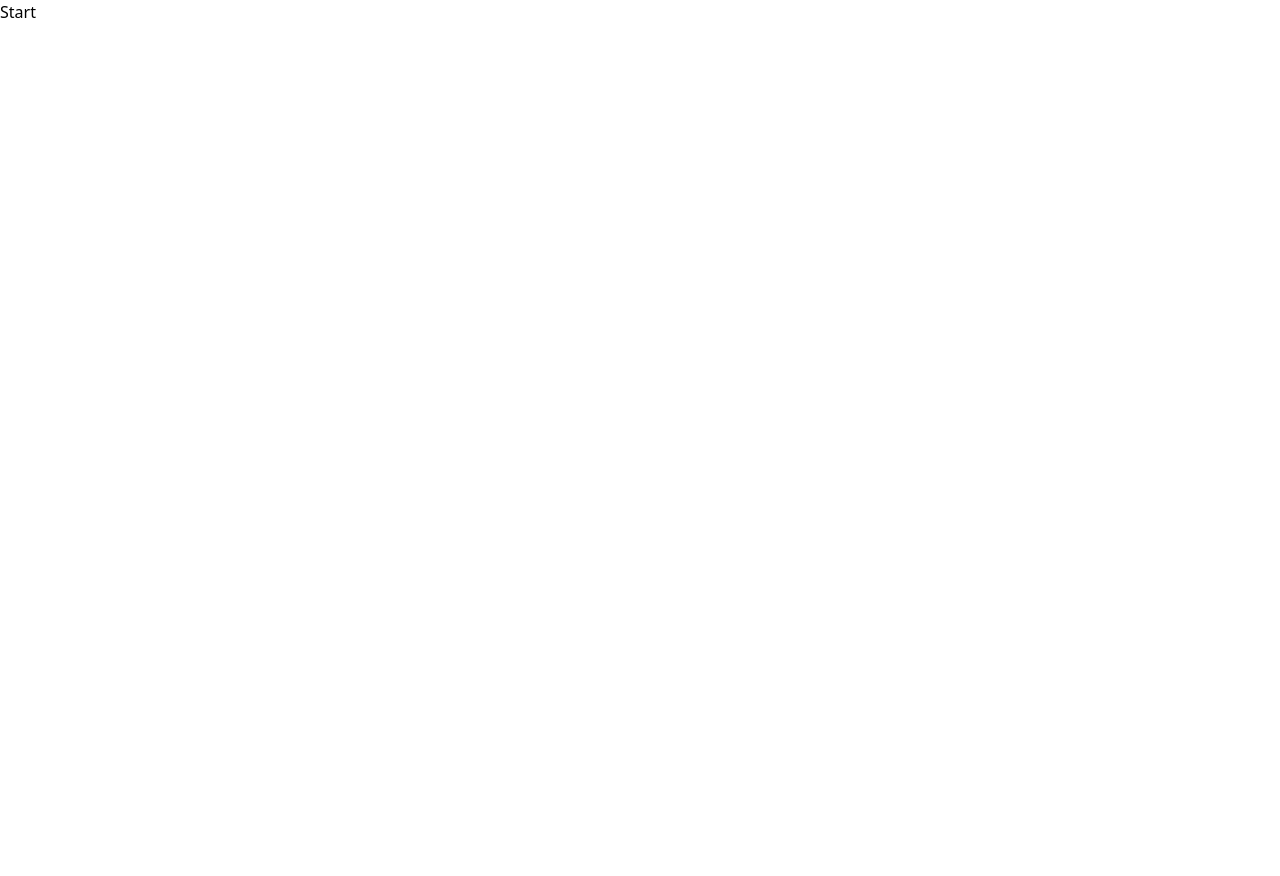
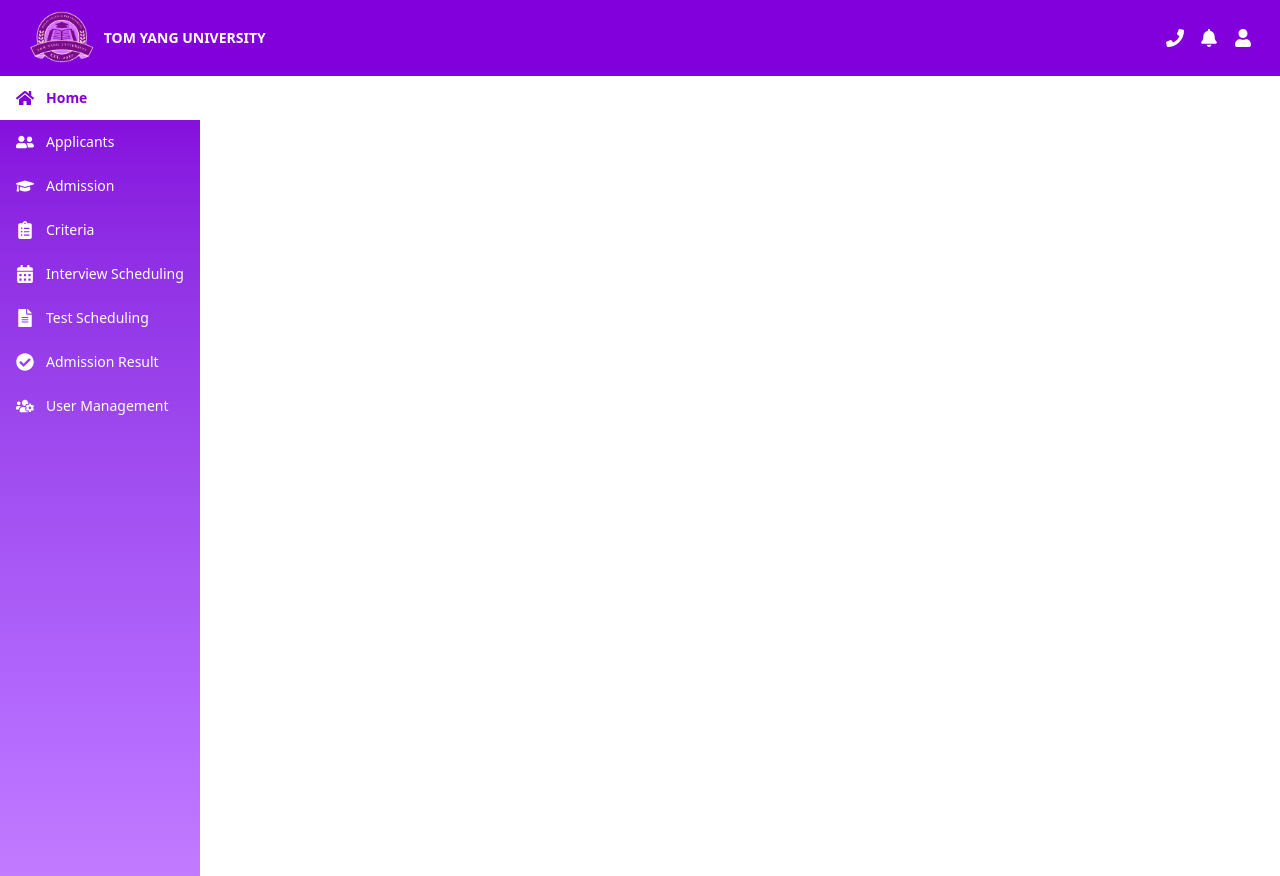
Before and after one commit to AkaruiHikari/Application-Status-Tracking, a React (Vite) app in the folder Tracker/: page / in a window 1280 px wide. Before the commit the page ends 800 px from the top, so only its background shows below. Built offline with nearby package versions, Linux system fonts and the light colour scheme.

Commit message:
done header and side bar

```diff
--- a/Tracker/package.json
+++ b/Tracker/package.json
@@ -13,6 +13,7 @@
     "@tailwindcss/vite": "^4.0.15",
     "react": "^19.0.0",
     "react-dom": "^19.0.0",
+    "react-icons": "^5.5.0",
     "react-router-dom": "^7.4.0",
     "tailwindcss": "^4.0.15"
   },
--- a/Tracker/src/App.jsx
+++ b/Tracker/src/App.jsx
@@ -2,6 +2,7 @@ import React from 'react'
 import './App.css'
 import { Routes, Route } from 'react-router-dom'
 import StartPage from './Pages/Start'
+import Applicants from './Pages/Applicants'
 
 
 
@@ -10,6 +11,8 @@ export default function App() {
 
     <Routes>
       <Route path="/" element={<StartPage/>}/>
+      <Route path="/applicants" element={<Applicants/>}/>
+
     </Routes>
 
 
--- /dev/null
+++ b/Tracker/src/Components/Header.jsx
@@ -0,0 +1,33 @@
+import React from 'react'
+import Logo from '../assets/Images/Logo.png'
+import { FaPhone, FaBell, FaUser } from 'react-icons/fa';
+import { Link } from 'react-router-dom';
+
+
+
+function Header() {
+  return (
+    <header className='bg-purple-700 text-white px-7 py-2 flex justify-between items-center '>
+        <div className="flex items-center gap-2">
+            <img className='h-15 w-auto' src={Logo} alt="" />
+
+            <span className="font-bold text-sm uppercase">Tom Yang University</span>
+
+        </div>
+
+        <div className="flex items-center gap-4 text-lg">
+            <Link to="/contact">
+                <FaPhone className="cursor-pointer" />
+            </Link>
+            <Link to="/notifications">
+                <FaBell className="cursor-pointer" />
+            </Link>
+            <Link to="/profile">
+                <FaUser className="cursor-pointer" />
+            </Link>
+        </div>
+    </header>
+  )
+}
+
+export default Header
--- /dev/null
+++ b/Tracker/src/Components/Sidebar.jsx
@@ -0,0 +1,35 @@
+import { FaHome, FaUserFriends, FaGraduationCap, FaClipboardList, FaCalendarAlt, FaFileAlt, FaCheckCircle, FaUsersCog } from 'react-icons/fa';
+import { NavLink } from 'react-router-dom';
+import React from 'react';
+
+
+const menuItems = [
+  { label: 'Home', icon: <FaHome />, path: '/' },
+  { label: 'Applicants', icon: <FaUserFriends />, path: '/applicants' },
+  { label: 'Admission', icon: <FaGraduationCap />, path: '/admission' },
+  { label: 'Criteria', icon: <FaClipboardList />, path: '/criteria' },
+  { label: 'Interview Scheduling', icon: <FaCalendarAlt />, path: '/interview-scheduling' },
+  { label: 'Test Scheduling', icon: <FaFileAlt />, path: '/test-scheduling' },
+  { label: 'Admission Result', icon: <FaCheckCircle />, path: '/admission-result' },
+  { label: 'User Management', icon: <FaUsersCog />, path: '/user-management' },
+];
+
+export default function Sidebar() {
+  return (
+    <aside className="w-50 h-screen bg-gradient-to-b from-purple-700 to-purple-400 text-white flex flex-col">
+      {menuItems.map((item) => (
+        <NavLink
+          key={item.label}
+          to={item.path}
+          className={({ isActive }) =>
+            `flex items-center gap-3 px-4 py-3 hover:bg-purple-600 transition
+            ${isActive ? 'bg-white text-purple-700 font-semibold' : ''}`
+          }
+        >
+          <span className="text-lg">{item.icon}</span>
+          <span className="text-sm">{item.label}</span>
+        </NavLink>
+      ))}
+    </aside>
+  );
+}
--- /dev/null
+++ b/Tracker/src/Pages/Applicants.jsx
@@ -0,0 +1,12 @@
+import React from 'react'
+import Header from '../Components/Header'
+import Sidebar from '../Components/Sidebar'
+
+export default function Applicants() {
+  return (
+    <div>
+        <Header/>
+        <Sidebar/>
+    </div>
+  )
+}
--- a/Tracker/src/Pages/Start.jsx
+++ b/Tracker/src/Pages/Start.jsx
@@ -1,8 +1,16 @@
 import React from 'react'
+import { Link } from "react-router";
+import Header from '../Components/Header';
+import Sidebar from '../Components/Sidebar';
+
+
 
 function Start() {
   return (
-    <div>Start</div>
+    <div>
+       <Header/>
+       <Sidebar/>
+    </div>
   )
 }
 
```
Also changed, not shown: Tracker/src/assets/Images/Logo.png (added), 1 other file (tests, documents, lock files or other folders).
